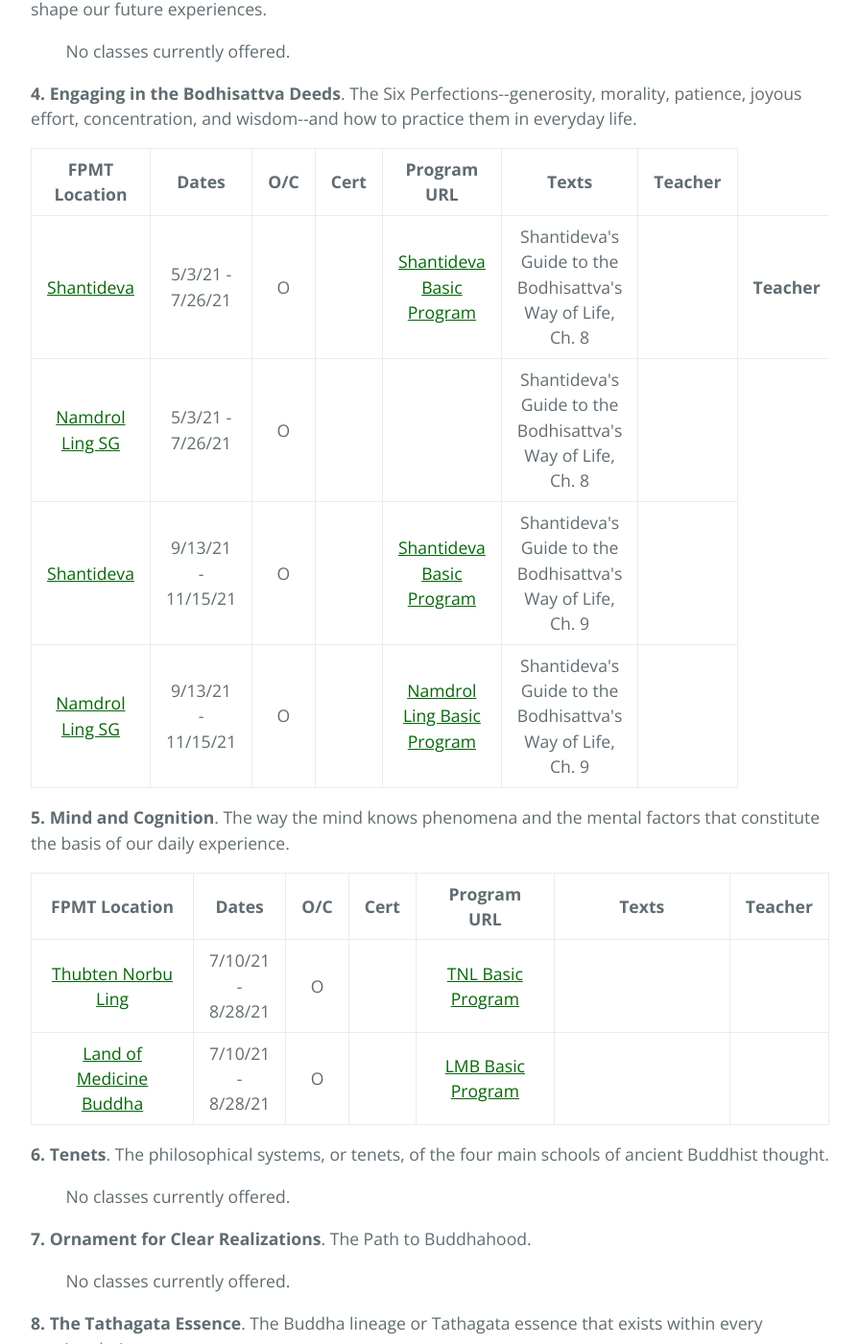
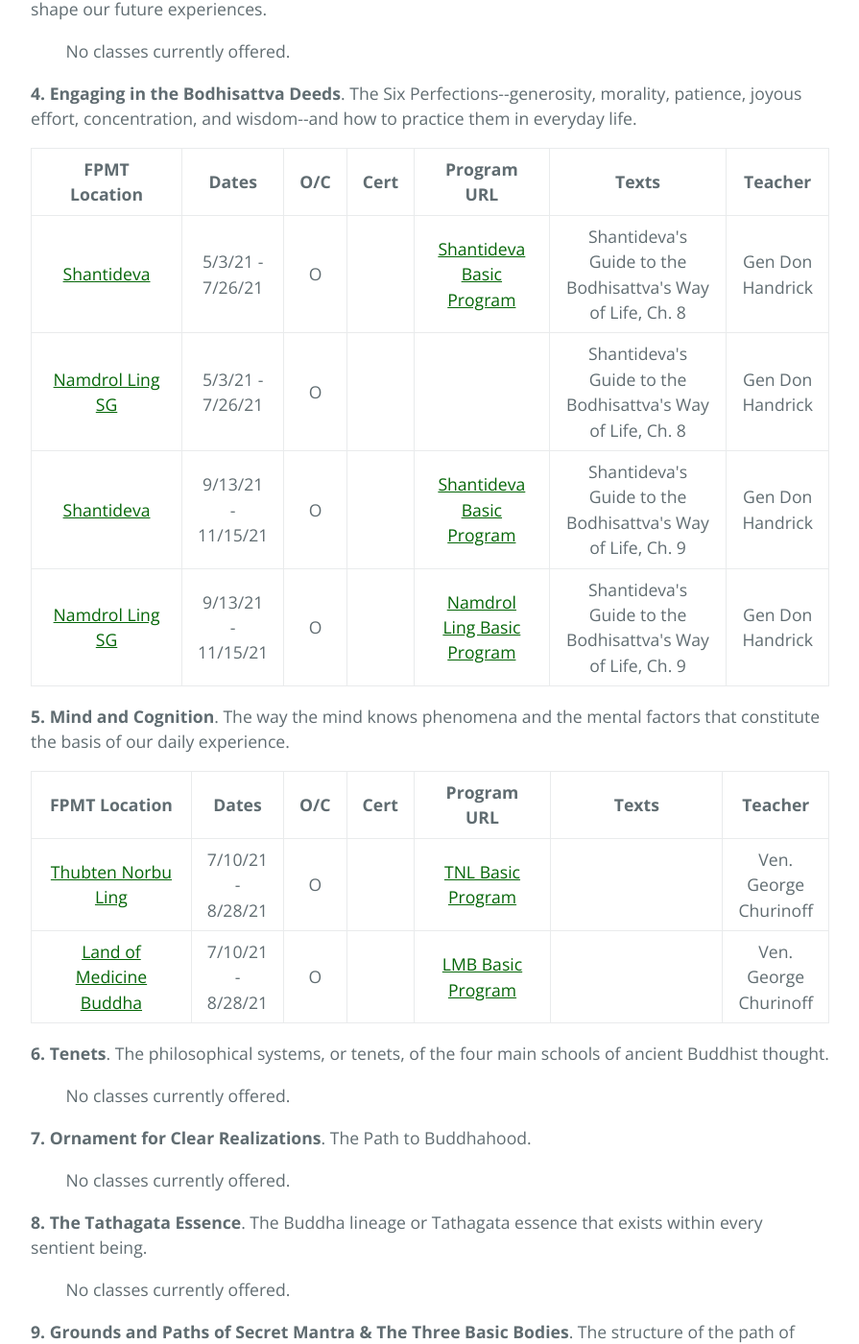
Before and after one commit to lgeorge/lgeorge.github.io, a Jekyll site: the page built from fpmt-na/index.html, in a window 1280 px wide and 1400 px high, scrolled down 1020 px. Shown: the whole window at 96% size, without its empty margins (192-1087 px from the left). Built offline with Jekyll 4.4.1, drawn with Linux system fonts in a browser that asks for light colours.

Commit message:
Add teacher info

```diff
--- a/fpmt-na/index.html
+++ b/fpmt-na/index.html
@@ -59,8 +59,7 @@
             <td style="text-align:center"></td>
             <td style="text-align:center"><a href="https://shantidevanyc.org/programs/study/basic-program/" target="_blank" rel="noreferrer noopener">Shantideva Basic Program</a></td>
             <td style="text-align:center">Shantideva's Guide to the Bodhisattva's Way of Life, Ch. 8</td>
-            <td style="text-align:center"></td>
-            <th class="has-text-align-center" data-align="center" width="30%">Teacher</th>
+            <td style="text-align:center">Gen Don Handrick</td>
           </tr>
           <tr>
             <td style="text-align:center"><a href="http://namdrol-ling.com/" target="_blank" rel="noreferrer noopener"></a><a target="_blank" href="http://namdrol-ling.com/" rel="noreferrer noopener">Namdrol Ling SG</a></td>
@@ -69,7 +68,7 @@
             <td style="text-align:center"></td>
             <td style="text-align:center"></td>
             <td style="text-align:center">Shantideva's Guide to the Bodhisattva's Way of Life, Ch. 8</td>
-            <td style="text-align:center"></td>
+            <td style="text-align:center">Gen Don Handrick</td>
           </tr>
           <tr>
             <td style="text-align:center"><a href="https://shantidevanyc.org/" target="_blank" rel="noreferrer noopener"></a><a target="_blank" href="https://shantidevanyc.org/" rel="noreferrer noopener">Shantideva</a></td>
@@ -78,7 +77,7 @@
             <td style="text-align:center"></td>
             <td style="text-align:center"><a href="https://shantidevanyc.org/programs/study/basic-program/" target="_blank" rel="noreferrer noopener">Shantideva Basic Program</a></td>
             <td style="text-align:center">Shantideva's Guide to the Bodhisattva's Way of Life, Ch. 9</td>
-            <td style="text-align:center"></td>
+            <td style="text-align:center">Gen Don Handrick</td>
           </tr>
           <tr>
             <td style="text-align:center"><a href="http://namdrol-ling.com/" target="_blank" rel="noreferrer noopener"></a><a target="_blank" href="http://namdrol-ling.com/" rel="noreferrer noopener">Namdrol Ling SG</a></td>
@@ -87,7 +86,7 @@
             <td style="text-align:center"></td>
             <td style="text-align:center"><a href="http://namdrol-ling.com/event/chapter-9-part-1-developing-perfect-wisdom-with-gen-don-handrick/" target="_blank" rel="noreferrer noopener">Namdrol Ling Basic Program</td>
             <td style="text-align:center">Shantideva's Guide to the Bodhisattva's Way of Life, Ch. 9</td>
-            <td style="text-align:center"></td>
+            <td style="text-align:center">Gen Don Handrick</td>
           </tr>
     		</tbody>
     	</table>
@@ -114,7 +113,7 @@
             <td style="text-align:center"></td>
             <td style="text-align:center"><a href="https://tnlsf.org/event/basic-program-mind-and-cognition-with-ven-george-churinoff/2021-07-10/" target="_blank" rel="noreferrer noopener">TNL Basic Program</a></td>
             <td style="text-align:center"></td>
-            <td style="text-align:center"></td>
+            <td style="text-align:center">Ven. George Churinoff</td>
           </tr>
           <tr>
             <td style="text-align:center"><a href="https://landofmedicinebuddha.org/" target="_blank" rel="noreferrer noopener">Land of Medicine Buddha</a></td>
@@ -123,7 +122,7 @@
             <td style="text-align:center"></td>
             <td style="text-align:center"><a href="https://landofmedicinebuddha.org/events/categories/basic-program/" target="_blank" rel="noreferrer noopener">LMB Basic Program</a></td>
             <td style="text-align:center"></td>
-            <td style="text-align:center"></td>
+            <td style="text-align:center">Ven. George Churinoff</td>
           </tr>
     		</tbody>
     	</table>
```
